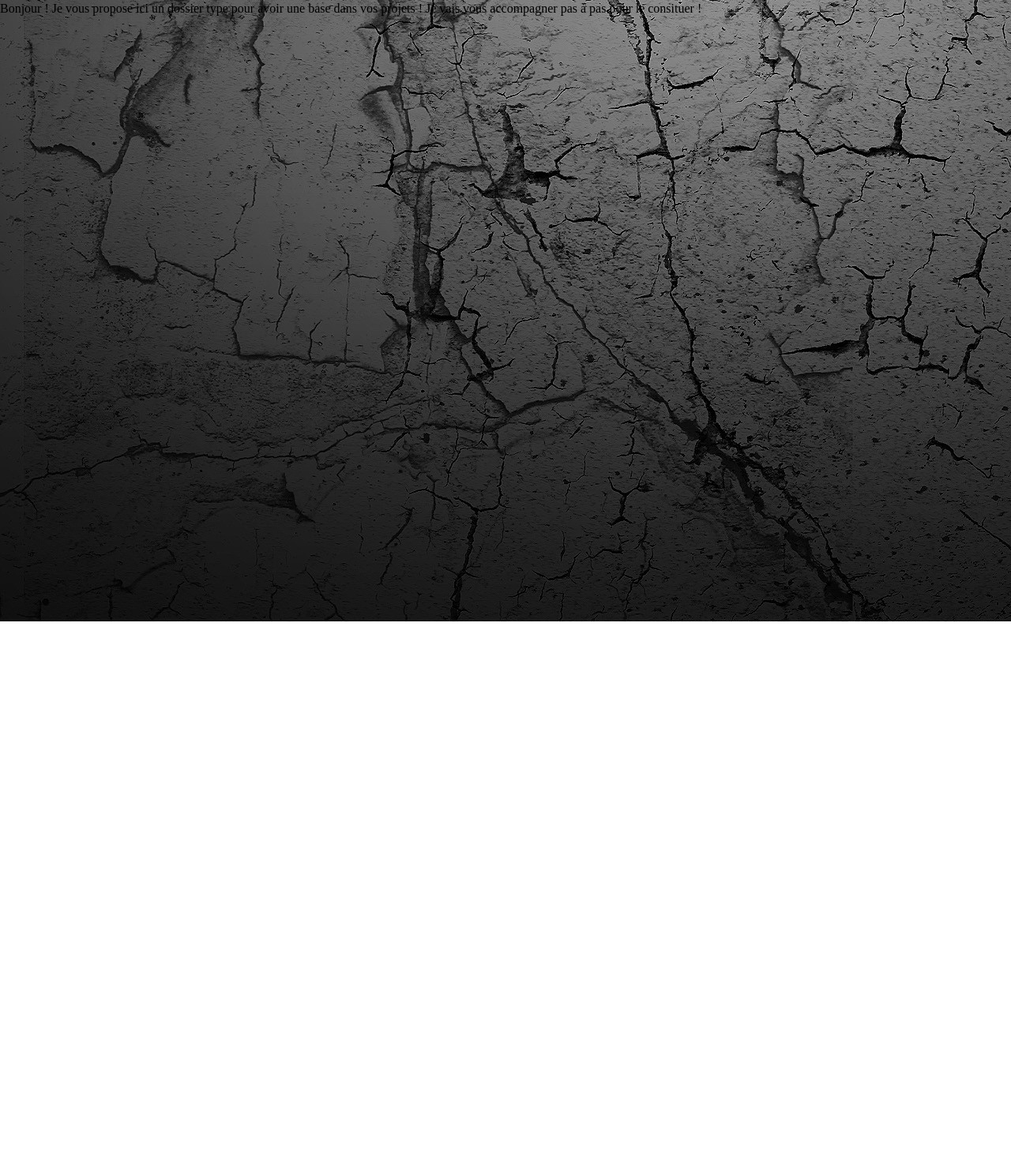
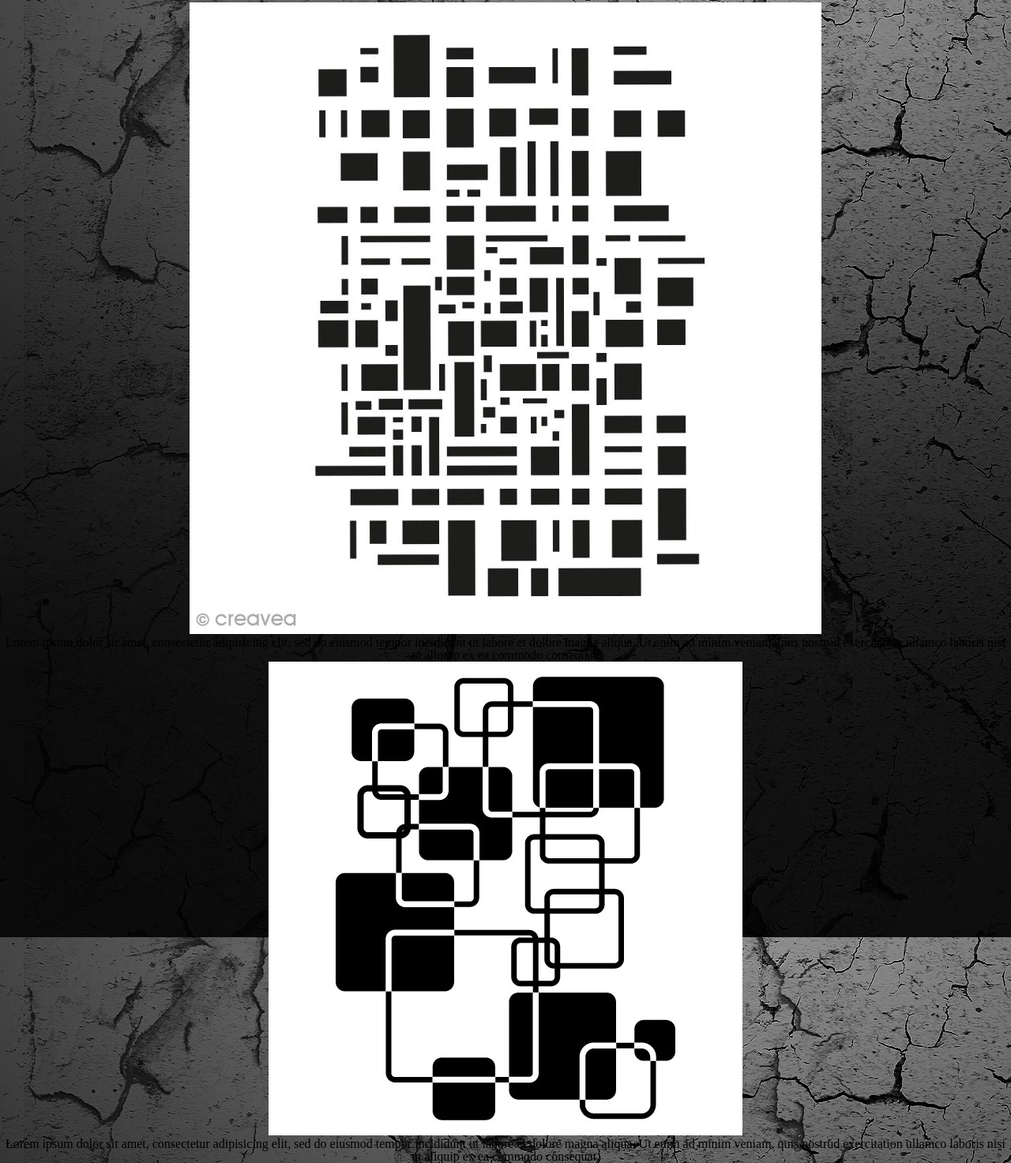
Before and after one commit to paulinedev/landing_page, a plain HTML site: page index.html in a window 1280 px wide. Shown: the part 13-1486 px from the top of the page at 79% size. Before the commit the page ends 800 px from the top, so only its background shows below. Drawn offline with Linux system fonts and the light colour scheme.

Commit message:
Commencement du challenge 1/

```diff
--- a/index.html
+++ b/index.html
@@ -4,7 +4,6 @@
 
 <head>
   <meta charset="utf-8">
-  <title> Site base </title>
   <title> Landing Page </title>
   <link href="css/reset.css" type="text/css" rel="stylesheet"/>
   <link href="css/style.css" type="text/css" rel="stylesheet"/>
@@ -15,9 +14,29 @@
 
   </header>
   <h1> Site Base </h1>
-  <p>
-    Bonjour ! Je vous propose ici un dossier type pour avoir une base dans vos projets ! Je vais vous accompagner pas à pas pour le consituer !
-  </p>
+  <center>
+    <section class="c1">
+      <div class="img1">
+        <img src="image/img1.jpg" alt="img1"/>
+      </div>
+      <div id="text1">
+        <p> Lorem ipsum dolor sit amet, consectetur adipisicing elit, sed do eiusmod tempor incididunt ut labore et dolore magna aliqua. Ut enim ad minim veniam, quis nostrud exercitation ullamco laboris nisi ut aliquip ex ea commodo consequat. </p>
+      </div>
+    </section>
+
+    </div>
+
+    <section class="c2">
+      <div id="img2">
+        <img src="image/img2.jpg" alt="img2"/>
+      </div>
+      <div id="text2">
+        <p> Lorem ipsum dolor sit amet, consectetur adipisicing elit, sed do eiusmod tempor incididunt ut labore et dolore magna aliqua. Ut enim ad minim veniam, quis nostrud exercitation ullamco laboris nisi ut aliquip ex ea commodo consequat. </p>
+      </div>
+    </section>
+
+  </center>
+
   <footer>
 
   </footer>
```
Also changed, not shown: image/img1.jpg (added), image/img2.jpg (added).
